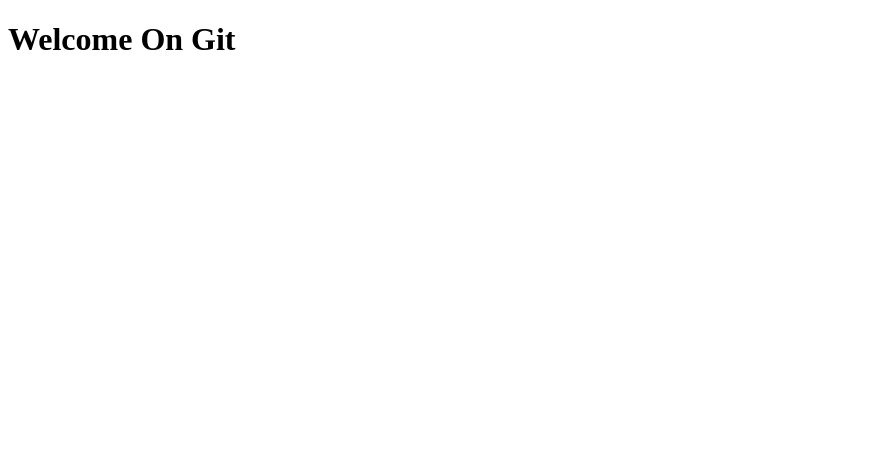
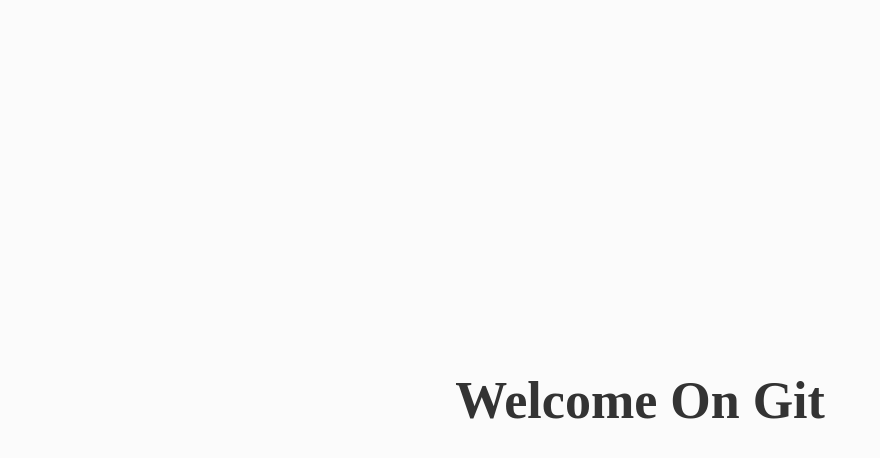
Before and after one commit to vajadzneladze/ItStep, a plain HTML site: page index.html in a window 1280 px wide. Shown: the whole page, without its empty margins (0-880 px from the left). Drawn offline with Linux system fonts and the light colour scheme.

Commit message:
fixed bug

```diff
--- a/assets/css/style.css
+++ b/assets/css/style.css
@@ -17,8 +17,10 @@ body {
     display:flex;
     justify-content: center;
     align-items: center;
+    height:100vh;
 }
 
 h1 {
-    color:white;
+    color:#333333;
+    font-size:52px;
 }
--- a/index.html
+++ b/index.html
@@ -5,11 +5,11 @@
     <meta name="viewport" content="width=device-width, initial-scale=1.0">
     <title>GH PAGE</title>
 
-    <link rel = 'stylsheet' href = 'assets/css/style.css' />
+    <link rel = 'stylesheet' href = 'assets/css/style.css' />
 </head>
 <body>
 
-    <h1>  Welcome On Git  </h1>
+    <h1>  Welcome On Git   </h1>
 
 </body>
 </html>
```
